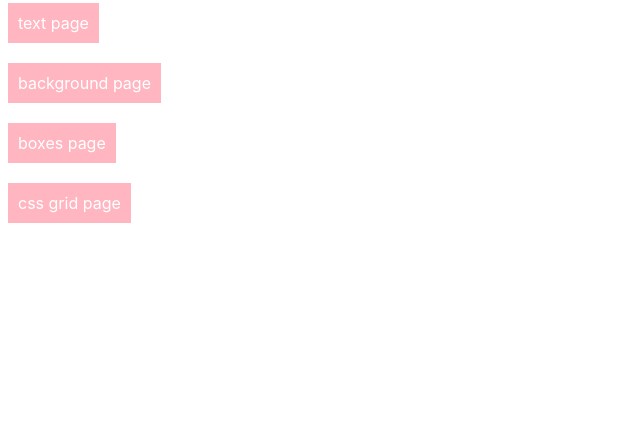
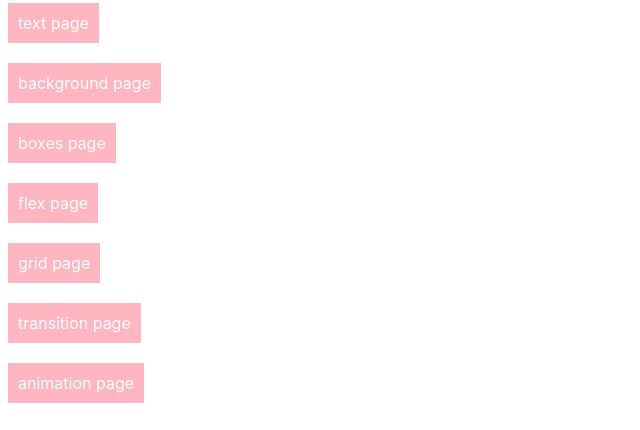
Before and after one commit to fultonr1/classwebsite, a plain HTML site: page index.html in a window 1280 px wide. Shown: the part 251-681 px from the top of the page, without its empty margins (0-640 px from the left). Drawn offline with Linux system fonts and the light colour scheme.

Commit message:
erhaerhrsthsrth
hststh

```diff
--- a/index.html
+++ b/index.html
@@ -1,4 +1,3 @@
-
 <!doctype html>
 
 <html lang="en">
@@ -47,7 +46,10 @@
     <li><a href="text.html">text page</a></li>
     <li><a href="background.html">background page</a></li>
     <li><a href="boxes.html">boxes page</a></li>
-    <li><a href="cssgrid.html">css grid page</a></li>
+    <li><a href="flex.html">flex page</a></li>
+    <li><a href="grid.html">grid page</a></li>
+    <li><a href="transition.html">transition page</a></li>
+    <li><a href="animate.html">animation page</a></li>
   </ul>
 
   <iframe width="560" height="315" src="" title="YouTube video player" frameborder="0" allow="accelerometer; autoplay; clipboard-write; encrypted-media; gyroscope; picture-in-picture" allowfullscreen></iframe>
```
